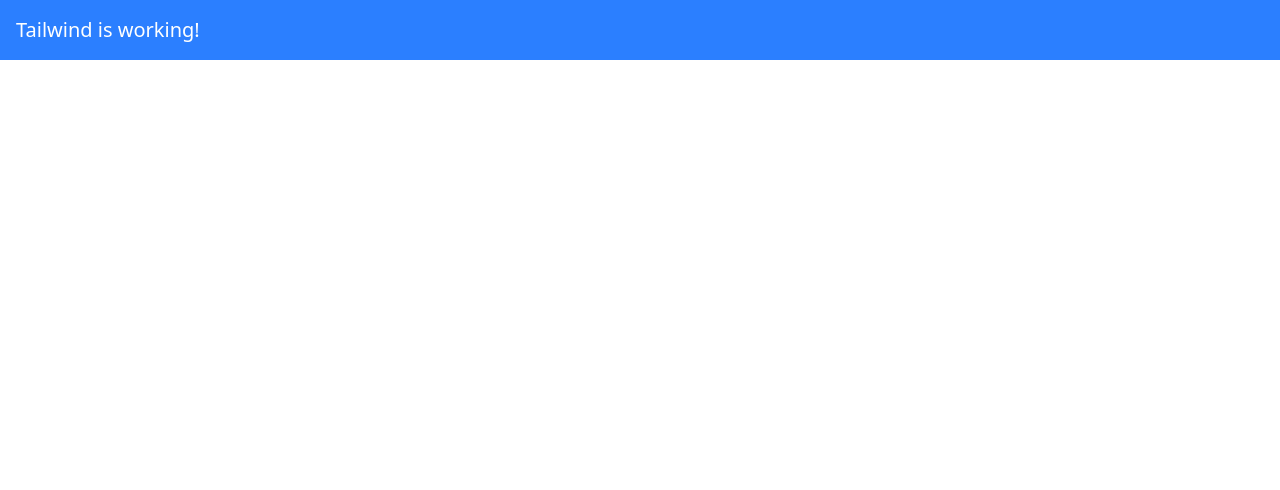
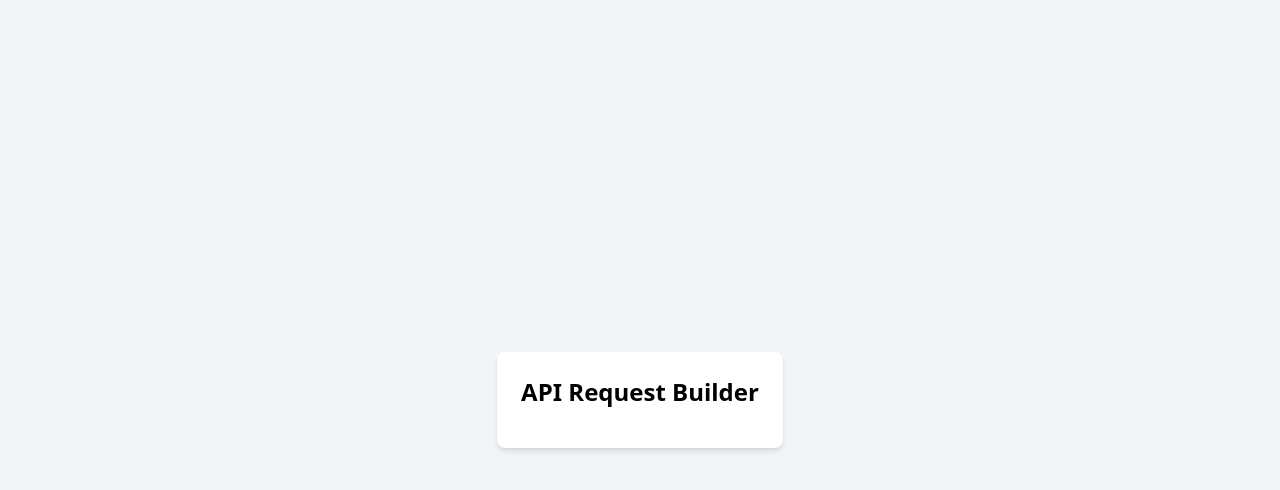
Before and after one commit to innovatewithkishlay/api-tester, a React (Vite) app: page / in a window 1280 px wide. Shown: the top 490 px of the page. Built offline with nearby package versions, Linux system fonts and the light colour scheme.

Commit message:
feat: add initial ApiForm component and render in App

```diff
--- a/src/App.tsx
+++ b/src/App.tsx
@@ -1,7 +1,12 @@
-export default function App() {
+import React from "react";
+import ApiForm from "./components/ApiForm";
+
+const App: React.FC = () => {
   return (
-    <div className="bg-blue-500 text-white p-4 text-xl">
-      Tailwind is working!
+    <div className="min-h-screen bg-gray-100 flex items-center justify-center">
+      <ApiForm />
     </div>
-  )
-}
+  );
+};
+
+export default App;
--- /dev/null
+++ b/src/components/ApiForm.tsx
@@ -0,0 +1,14 @@
+import React from "react";
+
+const ApiForm: React.FC = () => {
+  return (
+    <form className="p-6 rounded-lg bg-white shadow-md">
+      {/* Section heading for the request builder */}
+      <h2 className="text-2xl font-semibold mb-4">API Request Builder</h2>
+
+      {/* Input fields, selects, and buttons will be added here */}
+    </form>
+  );
+};
+
+export default ApiForm;
```
